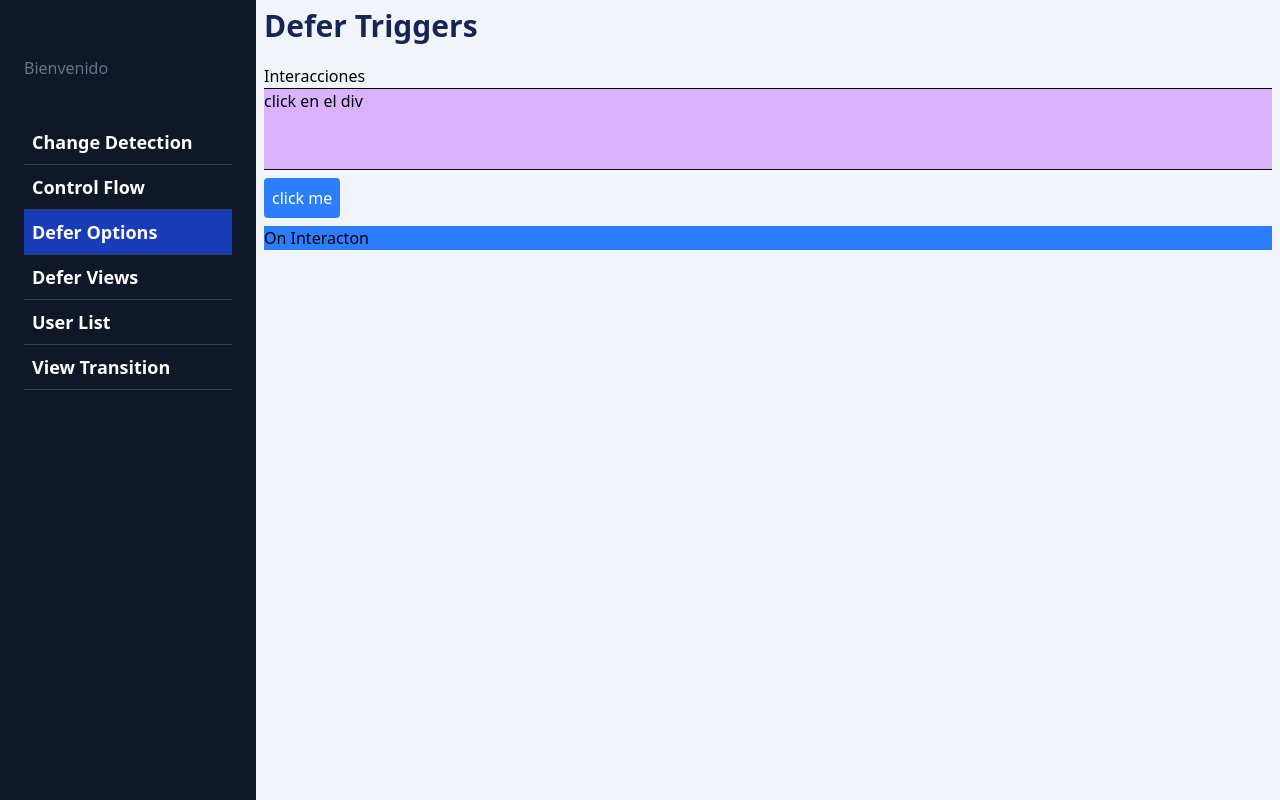
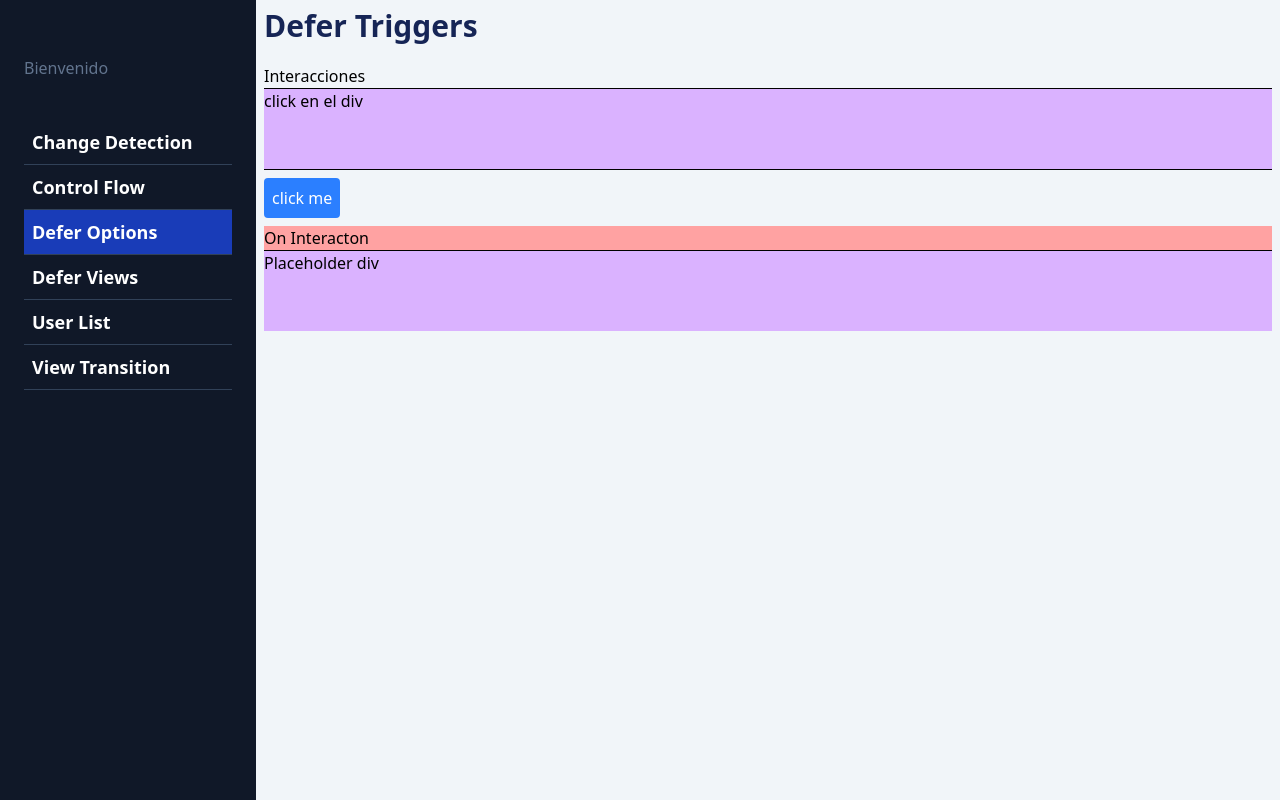
Before and after one commit to FernandoVCG33/angular-21, an Angular app in the folder my-dashboard/: page /dashboard/defer-options in a window 1280 px wide. Both pictures are taken after a click on the button "click me". Built offline with nearby package versions, Linux system fonts and the light colour scheme.

Commit message:
Enhance interaction handling in defer-options.html with new placeholders and improved loader styles

```diff
--- a/my-dashboard/src/app/dashboard/pages/defer-options/defer-options.html
+++ b/my-dashboard/src/app/dashboard/pages/defer-options/defer-options.html
@@ -22,6 +22,20 @@
     click me
   </button>
   @defer (on interaction (btnInteracion)  ){
+    <app-heavy-loaders-fast cssClass="bg-red-300 hover:bg-red-100 ">
+      <span>On Interacton</span>
+    </app-heavy-loaders-fast>
+  } @placeholder (){
+    <div class="w-full h-20 bg-purple-300">
+      Placeholder div
+    </div>
+  }
+</section>
+
+<section>
+  <hr>
+
+  @defer (on interaction   ){
     <app-heavy-loaders-fast cssClass="bg-blue-500 hover:bg-blue-700 ">
       <span>On Interacton</span>
     </app-heavy-loaders-fast>
```
